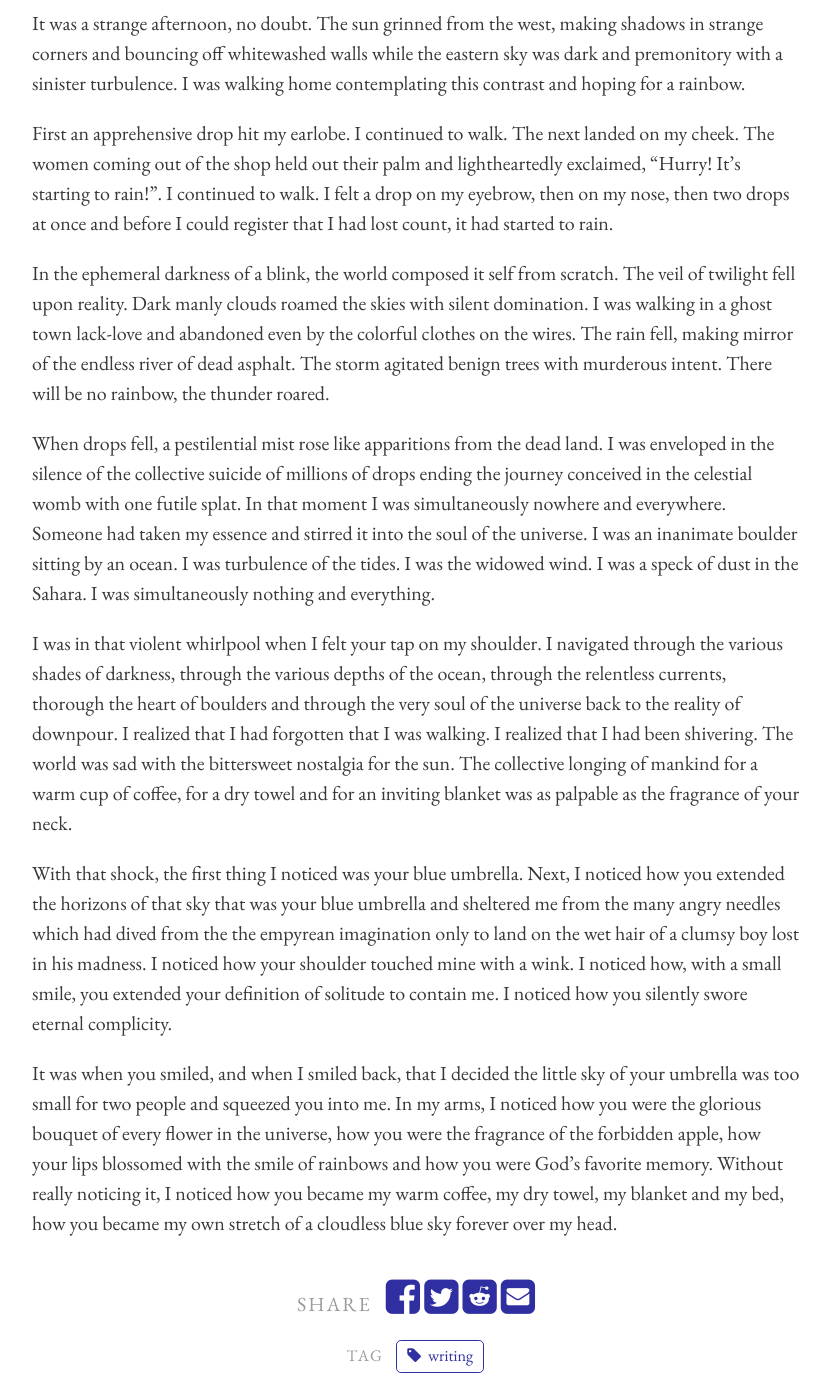
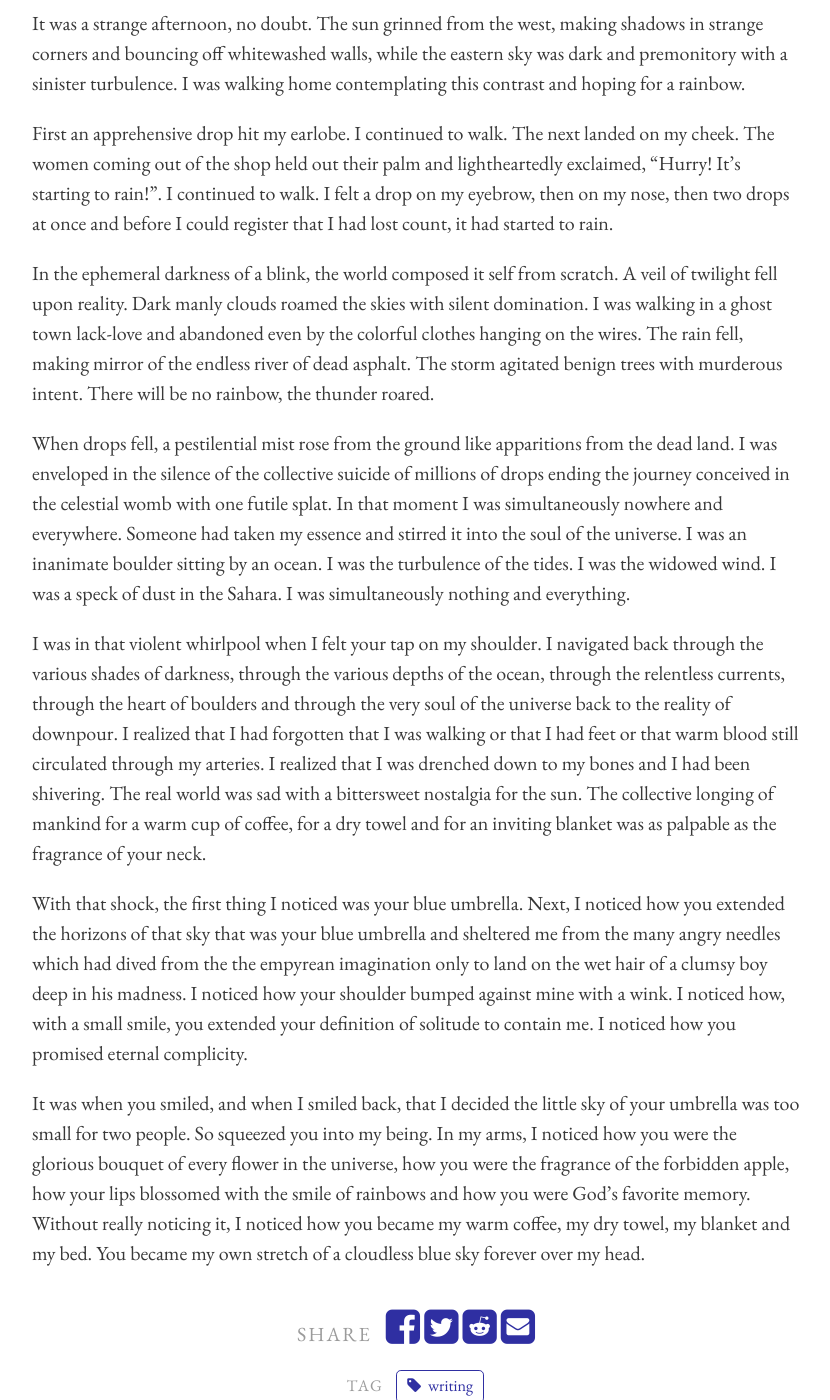
Before and after one commit to niravcodes/niravcodes.github.io, a Jekyll site: the page built from _posts/2019-03-05-a-downpour-then-a-rainbow.md, in a window 1280 px wide and 1400 px high, scrolled down 412 px. Shown: the whole window, without its empty margins (224-1054 px from the left). Built offline with Jekyll 4.4.1, drawn with Linux system fonts in a browser that asks for light colours; comment, search, counter and statistics services are not loaded; some of the changed text lies outside the part shown.

Commit message:
Update from Forestry.io nirav Nikhil updated _posts/2019-03-05-a-downpour-then-a-rainbow.md

```diff
--- a/_posts/2019-03-05-a-downpour-then-a-rainbow.md
+++ b/_posts/2019-03-05-a-downpour-then-a-rainbow.md
@@ -1,7 +1,7 @@
 ---
 excerpt_separator: "<!--more-->"
 layout: post
-title: A Downpour, then A Rainbow
+title: A Downpour, then a Rainbow
 tags:
 - writing
 feature-img: https://nirav.com.np/assets/img/black-and-white-clear-cool-459451 (1).jpg
@@ -9,16 +9,18 @@ thumbnail: ''
 date: 2019-03-05 13:18:16 +0000
 
 ---
-It was a strange afternoon, no doubt. The sun grinned from the west, making shadows in strange corners and bouncing off whitewashed walls while the eastern sky was dark and premonitory with a sinister turbulence. I was walking home contemplating this contrast and hoping for a rainbow.
+It was a strange afternoon, no doubt. The sun grinned from the west, making shadows in strange corners and bouncing off whitewashed walls, while the eastern sky was dark and premonitory with a sinister turbulence. I was walking home contemplating this contrast and hoping for a rainbow.
 
 First an apprehensive drop hit my earlobe. I continued to walk. The next landed on my cheek. The women coming out of the shop held out their palm and lightheartedly exclaimed, "Hurry! It's starting to rain!". I continued to walk. I felt a drop on my eyebrow, then on my nose, then two drops at once and before I could register that I had lost count, it had started to rain.
 
-In the ephemeral darkness of a blink, the world composed it self from scratch. The veil of twilight fell upon reality. Dark manly clouds roamed the skies with silent domination. I was walking in a ghost town lack-love and abandoned even by the colorful clothes on the wires. The rain fell, making mirror of the endless river of dead asphalt. The storm agitated benign trees with murderous intent. There will be no rainbow, the thunder roared.
+<!--more-->
 
-When drops fell, a pestilential mist rose like apparitions from the dead land. I was enveloped in the silence of the collective suicide of millions of drops ending the journey conceived in the celestial womb with one futile splat. In that moment I was simultaneously nowhere and everywhere. Someone had taken my essence and stirred it into the soul of the universe. I was an inanimate boulder sitting by an ocean. I was turbulence of the tides. I was the widowed wind. I was a speck of dust in the Sahara. I was simultaneously nothing and everything.
+In the ephemeral darkness of a blink, the world composed it self from scratch. A veil of twilight fell upon reality. Dark manly clouds roamed the skies with silent domination. I was walking in a ghost town lack-love and abandoned even by the colorful clothes hanging on the wires. The rain fell, making mirror of the endless river of dead asphalt. The storm agitated benign trees with murderous intent. There will be no rainbow, the thunder roared.
 
-I was in that violent whirlpool when I felt your tap on my shoulder. I navigated through the various shades of darkness, through the various depths of the ocean, through the relentless currents, thorough the heart of boulders and through the very soul of the universe back to the reality of downpour. I realized that I had forgotten that I was walking. I realized that I had been shivering. The world was sad with the bittersweet nostalgia for the sun. The collective longing of mankind for a warm cup of coffee, for a dry towel and for an inviting blanket was as palpable as the fragrance of your neck.
+When drops fell, a pestilential mist rose from the ground like apparitions from the dead land. I was enveloped in the silence of the collective suicide of millions of drops ending the journey conceived in the celestial womb with one futile splat. In that moment I was simultaneously nowhere and everywhere. Someone had taken my essence and stirred it into the soul of the universe. I was an inanimate boulder sitting by an ocean. I was the turbulence of the tides. I was the widowed wind. I was a speck of dust in the Sahara. I was simultaneously nothing and everything.
 
-With that shock, the first thing I noticed was your blue umbrella. Next, I noticed how you extended the horizons of that sky that was your blue umbrella and sheltered me from the many angry needles which had dived from the the empyrean imagination only to land on the wet hair of a clumsy boy lost in his madness. I noticed how your shoulder touched mine with a wink. I noticed how, with a small smile, you extended your definition of solitude to contain me. I noticed how you silently swore eternal complicity.
+I was in that violent whirlpool when I felt your tap on my shoulder. I navigated back through the various shades of darkness, through the various depths of the ocean, through the relentless currents, through the heart of boulders and through the very soul of the universe back to the reality of downpour. I realized that I had forgotten that I was walking or that I had feet or that warm blood still circulated through my arteries. I realized that I was drenched down to my bones and I had been shivering. The real world was sad with a bittersweet nostalgia for the sun. The collective longing of mankind for a warm cup of coffee, for a dry towel and for an inviting blanket was as palpable as the fragrance of your neck.
 
-It was when you smiled, and when I smiled back, that I decided the little sky of your umbrella was too small for two people and squeezed you into me. In my arms, I noticed how you were the glorious bouquet of every flower in the universe, how you were the fragrance of the forbidden apple, how your lips blossomed with the smile of rainbows and how you were God's favorite memory. Without really noticing it, I noticed how you became my warm coffee, my dry towel, my blanket and my bed, how you became my own stretch of a cloudless blue sky forever over my head.
+With that shock, the first thing I noticed was your blue umbrella. Next, I noticed how you extended the horizons of that sky that was your blue umbrella and sheltered me from the many angry needles which had dived from the the empyrean imagination only to land on the wet hair of a clumsy boy deep in his madness. I noticed how your shoulder bumped against mine with a wink. I noticed how, with a small smile, you extended your definition of solitude to contain me. I noticed how you promised eternal complicity.
+
+It was when you smiled, and when I smiled back, that I decided the little sky of your umbrella was too small for two people. So squeezed you into my being. In my arms, I noticed how you were the glorious bouquet of every flower in the universe, how you were the fragrance of the forbidden apple, how your lips blossomed with the smile of rainbows and how you were God's favorite memory. Without really noticing it, I noticed how you became my warm coffee, my dry towel, my blanket and my bed. You became my own stretch of a cloudless blue sky forever over my head.
```
